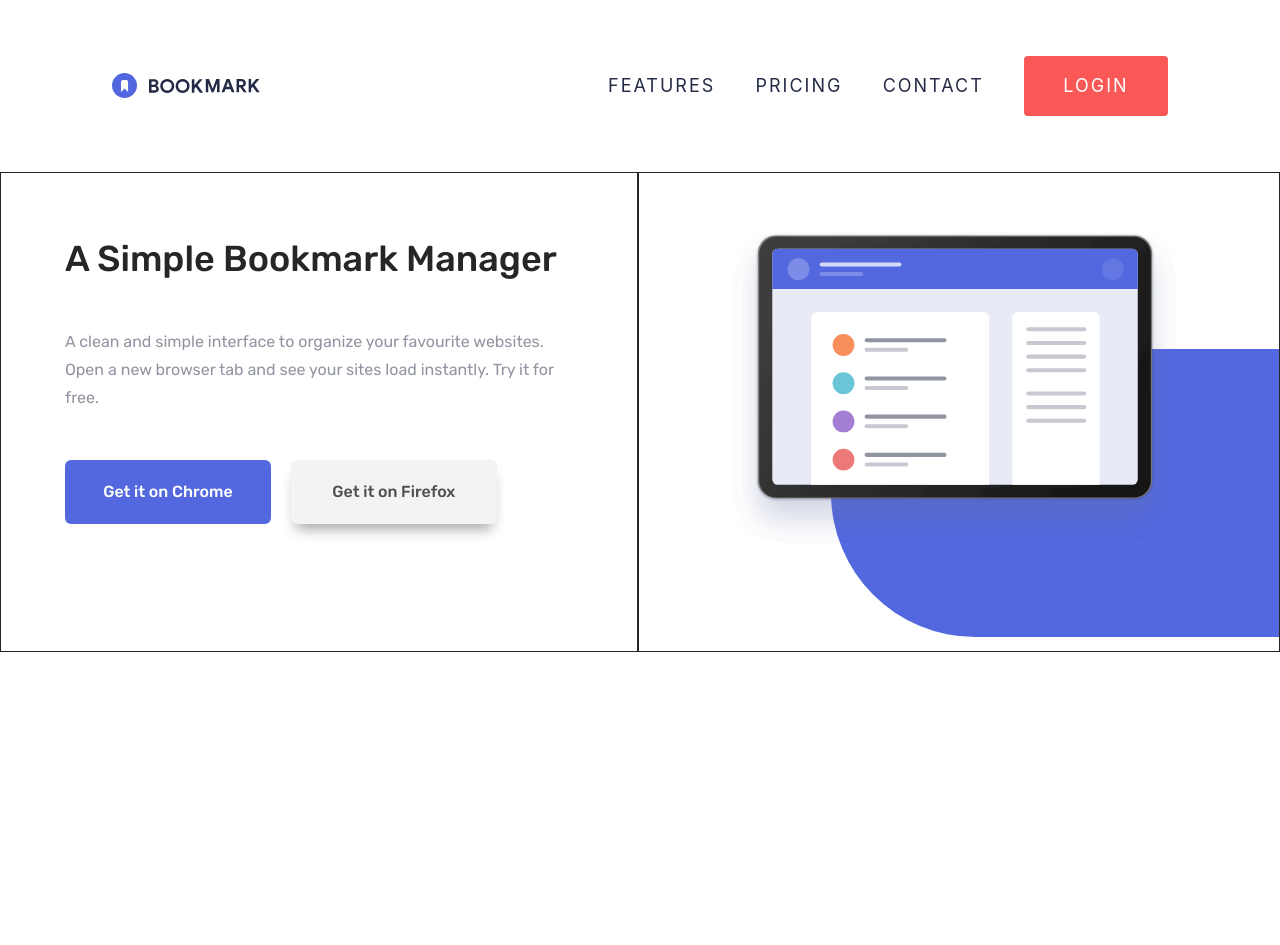
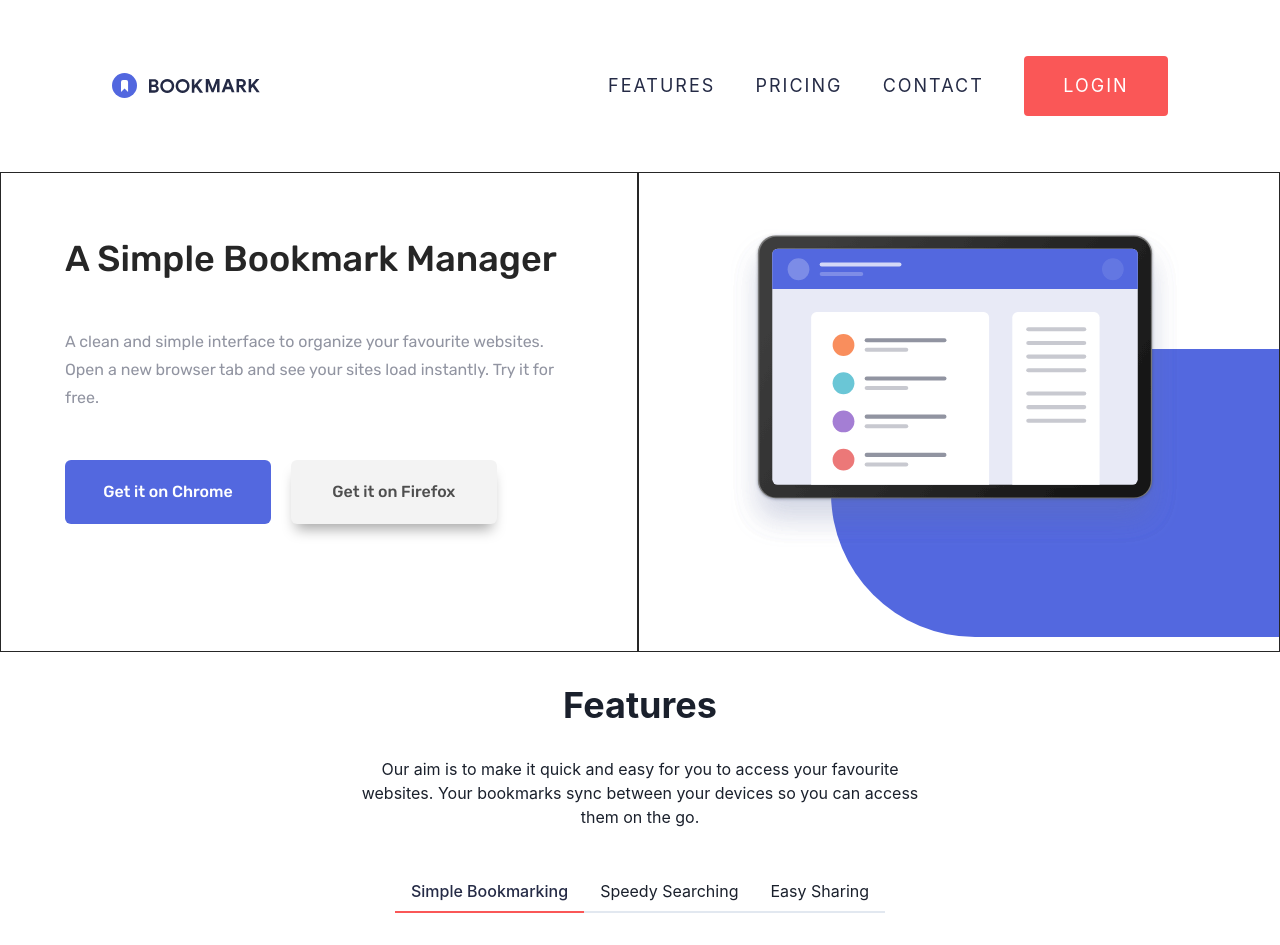
Before and after one commit to Francine-Pepe/bookmark, a React (Create React App) app: page / in a window 1280 px wide. Before the commit the page ends 800 px from the top, so only its background shows below. Built offline with nearby package versions, Linux system fonts and the light colour scheme.

Commit message:
main content middle created and finished

```diff
--- a/src/App.js
+++ b/src/App.js
@@ -1,4 +1,5 @@
 import './App.css';
+import MainContentMiddle from './Components/MainContent/MainContentMiddle';
 import MainContentTop from './Components/MainContent/MainContentTop';
 import Navbar from './Components/Navbar/Navbar';
 
@@ -7,6 +8,7 @@ function App() {
     <div className="App">
       <Navbar />
       <MainContentTop />
+      <MainContentMiddle />
     </div>
   );
 }
--- a/src/Components/MainContent/InformationContent.js
+++ b/src/Components/MainContent/InformationContent.js
@@ -1,7 +1,7 @@
 import "./MainContent.css";
 import { Container, VStack, Flex, Box, Heading, Text } from "@chakra-ui/react";
 
-export default function InformationContent() {
+export default function InformationContent(props) {
   const contentTopLeft = {
     title: "A Simple Bookmark Manager",
     text: "A clean and simple interface to organize your favourite websites. Open a new browser tab and see your sites load instantly. Try it for free.",
--- a/src/Components/MainContent/MainContent.css
+++ b/src/Components/MainContent/MainContent.css
@@ -90,6 +90,31 @@
   width: 100%;
 }
 
+/* MainContentMiddle CSS */
+
+.middle_container {
+  width: 100%;
+  text-align: center;
+  display: flex;
+  flex-direction: column;
+  gap: 30px;
+  padding: 2em;
+}
+
+.middle_container h1 {
+  font-size: 2em;
+  font-family: Rubik;
+  font-weight: 500;
+}
+
+.tab_button {
+  border-bottom: 1px solid red;
+  padding: 2em;
+  display: flex;
+  gap: 10px;
+}
+
+
 /* Media Queries */
 
 @media screen and (max-width: 950px) {
@@ -109,8 +134,9 @@
   .background_parent {
     width: 100vw;
     height: 40em;
-    margin-top: -100px;
+    /* margin-top: -100px; */
   }
+
 }
 
 @media screen and (max-width: 576px) {
@@ -133,6 +159,7 @@
     height: 3.5em;
     font-size: 15px;
   }
+
 }
 
 @media screen and (max-width: 440px) {
--- a/src/Components/MainContent/MainContentMiddle.js
+++ b/src/Components/MainContent/MainContentMiddle.js
@@ -0,0 +1,88 @@
+import { Container, Heading, Text, Tabs, TabList, Tab } from "@chakra-ui/react";
+import "./MainContent.css";
+
+export default function MainContentMiddle() {
+  const styleTabs = {
+    _focus: {
+      borderTop: "none",
+      borderLeft: "none",
+      borderRight: "none",
+      color: "hsl(229, 31%, 21%)",
+    },
+    _active: {
+      backgroundColor: "trasparent",
+    },
+    _select: {
+      borderBottom: "hsl(0, 94%, 66%)",
+    },
+    _selected: {
+      color: "hsl(229, 31%, 21%)",
+      fontWeight: "500",
+      borderColor: "hsl(0, 94%, 66%)",
+    },
+  };
+
+  const tabList = {
+    "@media screen and (max-width: 500px)": {
+      flexDirection: "column",
+      alignItems: "center",
+      paddingTop: "1em",
+    },
+  };
+
+  const tabListRow = {
+    "@media screen and (max-width: 500px)": {
+      flexDirection: "column",
+      alignItems: "center",
+      paddingTop: "1em",
+    },
+  };
+
+  const tabMobile = {
+    "@media screen and (max-width: 500px)": {
+      display: "none",
+    },
+  };
+
+  const tabDesktop = {
+    "@media screen and (min-width: 501px)": {
+      display: "none",
+    },
+  };
+
+  return (
+    <>
+      <Container className="middle_container" centerContent="true">
+        <Heading>Features</Heading>
+        <Text >
+          Our aim is to make it quick and easy for you to access your favourite
+          websites. Your bookmarks sync between your devices so you can access
+          them on the go.
+        </Text>
+
+        <Tabs sx={tabMobile} mt={3} >
+          <TabList className="tab_list" sx={tabList} >
+            <Tab sx={styleTabs}>Simple Bookmarking</Tab>
+            <Tab sx={styleTabs}>Speedy Searching</Tab>
+            <Tab sx={styleTabs}>Easy Sharing</Tab>
+          </TabList>
+        </Tabs>
+
+        {/* Display this content when reach max-width 500px - Mobile */}
+
+        <Tabs className="tabs_mobile" sx={tabDesktop}>
+          <TabList></TabList>
+          <TabList className="tab_list" sx={tabList} w="25em">
+            <Tab sx={styleTabs}>Simple Bookmarking</Tab>
+          </TabList>
+          <TabList className="tab_list" sx={tabList}>
+            <Tab sx={styleTabs}>Speedy Searching</Tab>
+          </TabList>
+          <TabList className="tab_list" sx={tabList}>
+            <Tab sx={styleTabs}>Easy Sharing</Tab>
+          </TabList>
+        </Tabs>
+      </Container>
+    </>
+  );
+}
```
Also changed, not shown: src/Components/MainContent/MainContentBottom.js (added, +14 -0 lines).
